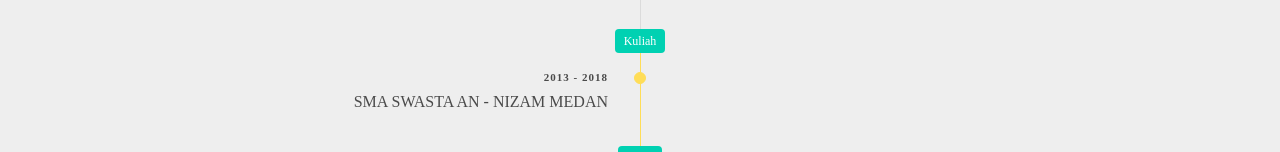
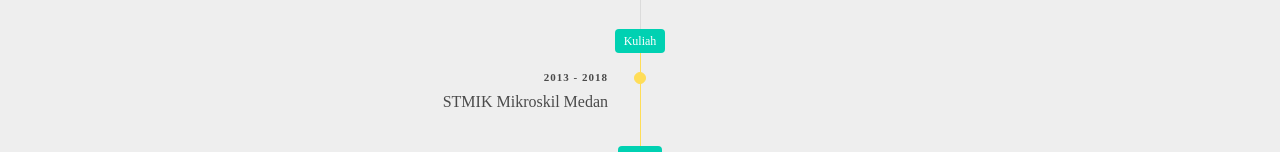
Before and after one commit to pratamairfan/exercise1, a plain HTML site: page index.html in a window 1280 px wide. Shown: the part 1456-1608 px from the top of the page. Drawn offline with nearby package versions, Linux system fonts and the light colour scheme.

Commit message:
Update index.html

```diff
--- a/index.html
+++ b/index.html
@@ -175,7 +175,7 @@
                 <div class="timeline-marker is-warning"></div>
                 <div class="timeline-content">
                     <p class="heading">2013 - 2018</p>
-                    <p>SMA SWASTA AN - NIZAM MEDAN</p>
+                    <p>STMIK Mikroskil Medan</p>
                 </div>
             </div>
             <header class="timeline-header">
```
